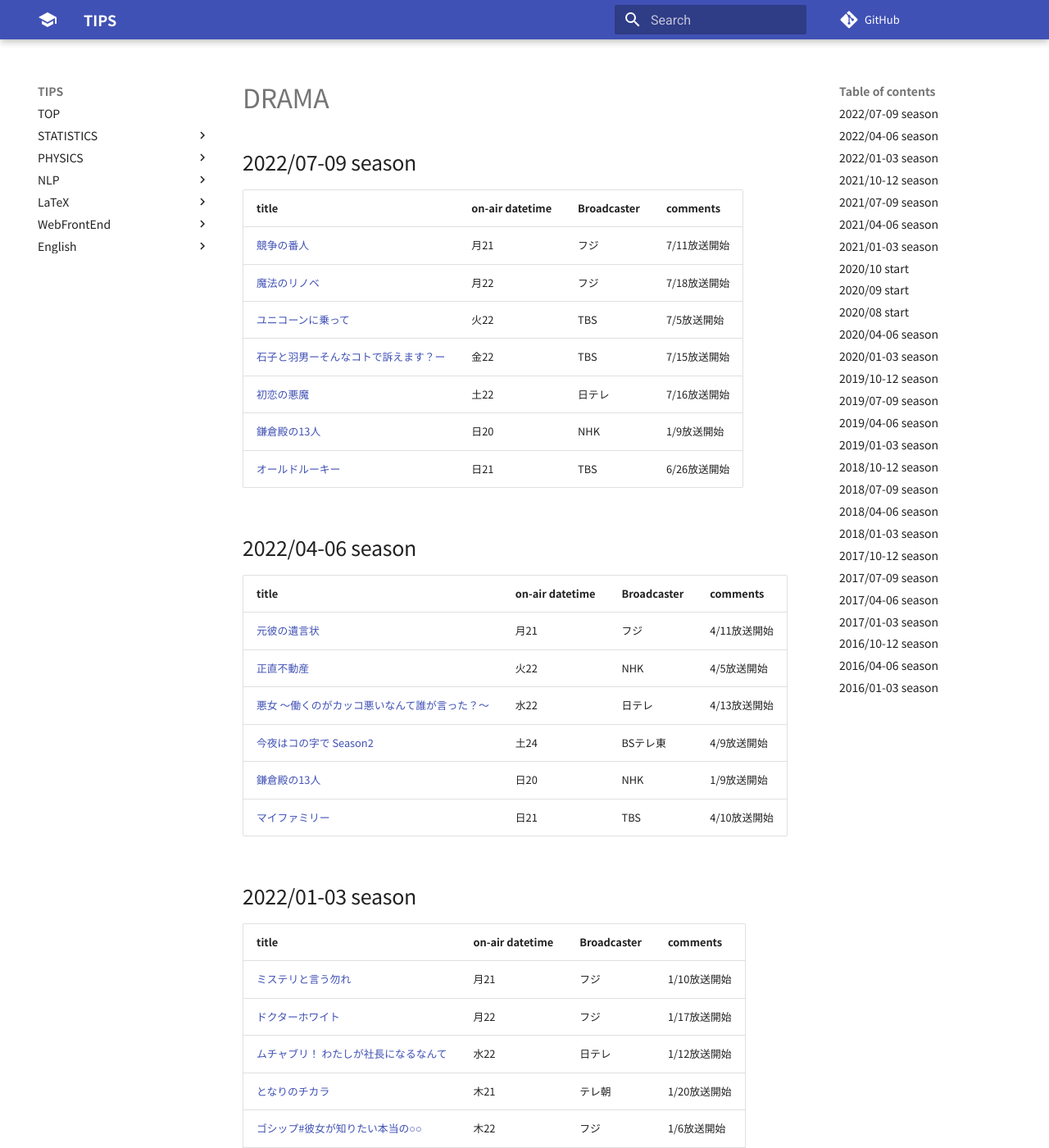
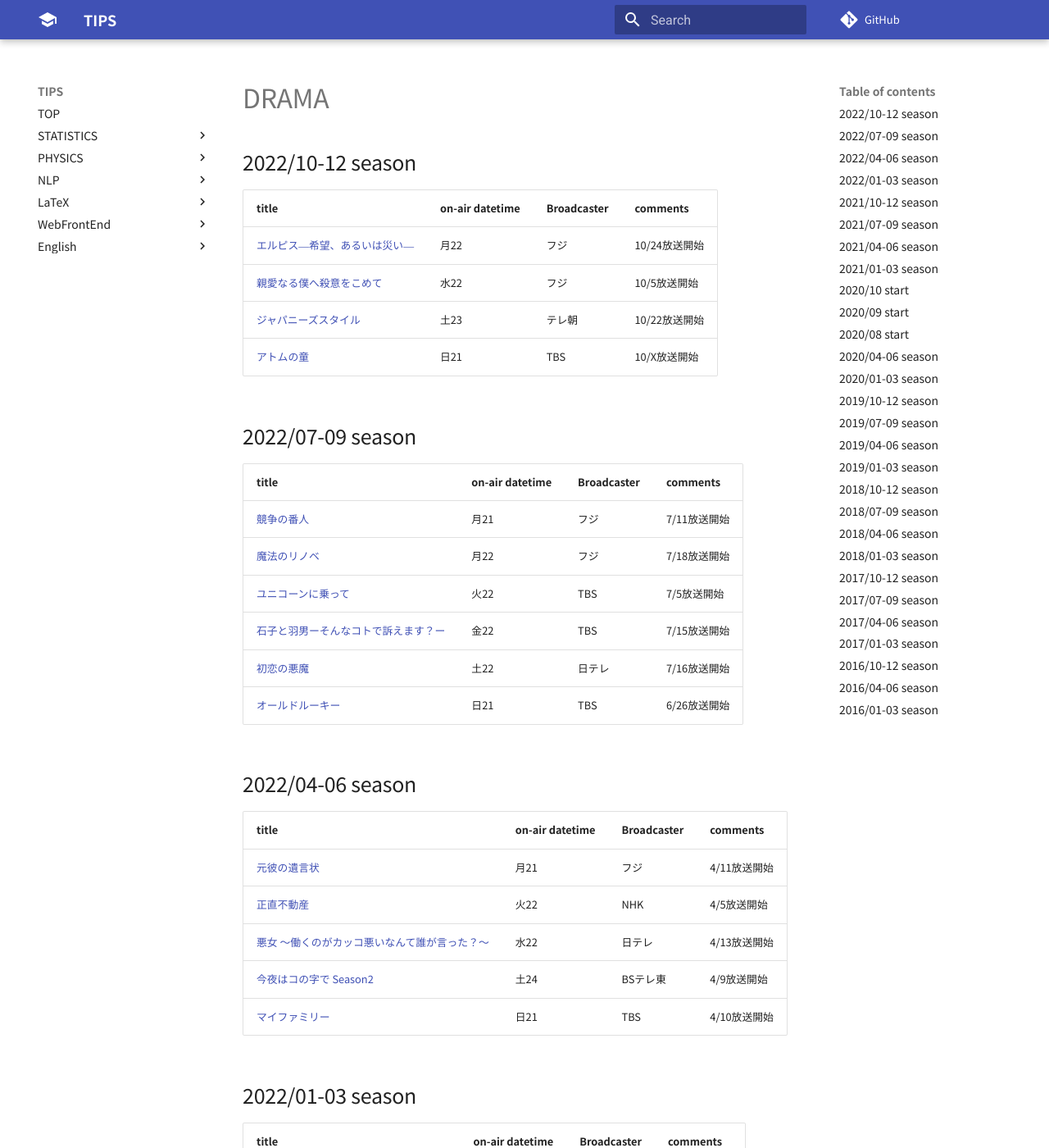
Before and after one commit to aYukiYoshida/tips, an MkDocs documentation site: the page built from docs/favorites/drama.md, in a window 1280 px wide and 1400 px high. Shown: the whole window at 82% size. Built offline with MkDocs 1.6.1 and Material for MkDocs 9.7.7, drawn with Linux system fonts in a browser that asks for light colours; comment, search, counter and statistics services are not loaded.

Commit message:
[mod] Update table of 2022/10-2022/12 to drama doc

```diff
--- a/docs/favorites/drama.md
+++ b/docs/favorites/drama.md
@@ -1,4 +1,13 @@
 # DRAMA
+
+## 2022/10-12 season
+
+|title|on-air datetime|Broadcaster|comments|
+|:-|:-|:-|:-|
+|[エルピス―希望、あるいは災い―](https://www.ktv.jp/elpis/)|月22|フジ|10/24放送開始|
+|[親愛なる僕へ殺意をこめて](https://www.fujitv.co.jp/shinainarubokue/)|水22|フジ|10/5放送開始|
+|[ジャパニーズスタイル](https://www.tv-asahi.co.jp/japanese_style//)|土23|テレ朝|10/22放送開始|
+|[アトムの童](https://www.tbs.co.jp/atomnoko_tbs/)|日21|TBS|10/X放送開始|
 
 ## 2022/07-09 season
 
@@ -9,7 +18,6 @@
 |[ユニコーンに乗って](https://www.tbs.co.jp/unicorn_ni_notte_tbs/)|火22|TBS|7/5放送開始|
 |[石子と羽男ーそんなコトで訴えます？ー](https://www.tbs.co.jp/ishikotohaneo_tbs/)|金22|TBS|7/15放送開始|
 |[初恋の悪魔](https://www.ntv.co.jp/hatsukoinoakuma/)|土22|日テレ|7/16放送開始|
-|[鎌倉殿の13人](https://www.nhk.or.jp/kamakura13/)|日20|NHK|1/9放送開始|
 |[オールドルーキー](https://www.tbs.co.jp/OLDROOKIE_tbs/)|日21|TBS|6/26放送開始|
 
 ## 2022/04-06 season
@@ -20,7 +28,6 @@
 |[正直不動産](https://www.nhk.jp/p/ts/5GKZ6NXYVM/)|火22|NHK|4/5放送開始|
 |[悪女 〜働くのがカッコ悪いなんて誰が言った？〜](https://www.ntv.co.jp/waru2022/)|水22|日テレ|4/13放送開始|
 |[今夜はコの字で Season2](https://www.bs-tvtokyo.co.jp/konoji2/)|土24|BSテレ東|4/9放送開始|
-|[鎌倉殿の13人](https://www.nhk.or.jp/kamakura13/)|日20|NHK|1/9放送開始|
 |[マイファミリー](https://www.tbs.co.jp/myfamily/)|日21|TBS|4/10放送開始|
 
 ## 2022/01-03 season
@@ -32,7 +39,6 @@
 |[ムチャブリ！ わたしが社長になるなんて](https://www.ntv.co.jp/muchaburi/)|水22|日テレ|1/12放送開始|
 |[となりのチカラ](https://www.tv-asahi.co.jp/tonarinotikara/)|木21|テレ朝|1/20放送開始|
 |[ゴシップ#彼女が知りたい本当の○○](https://www.fujitv.co.jp/gossip/)|木22|フジ|1/6放送開始|
-|[鎌倉殿の13人](https://www.nhk.or.jp/kamakura13/)|日20|NHK|1/9放送開始|
 |[DCU 〜手錠を持ったダイバー〜](https://www.tbs.co.jp/DCU_japan/)|日21|TBS|1/16放送開始|
 
 ## 2021/10-12 season
```
